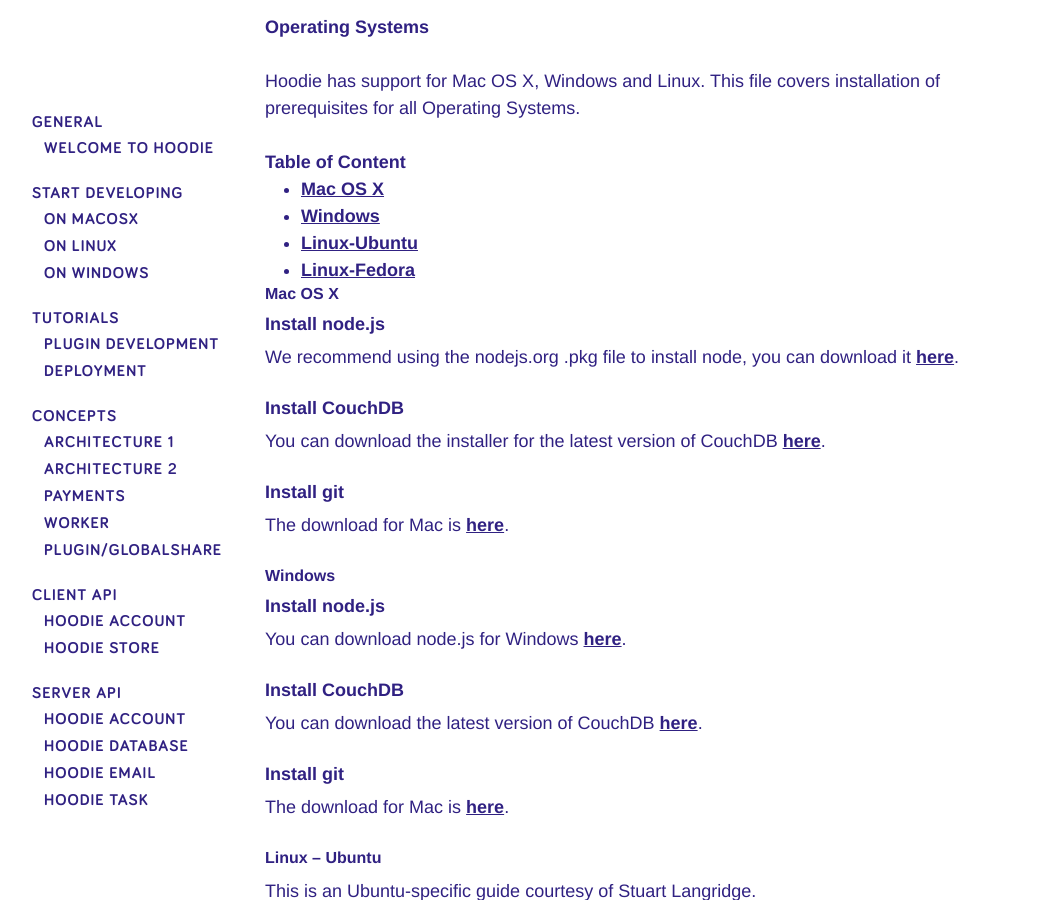
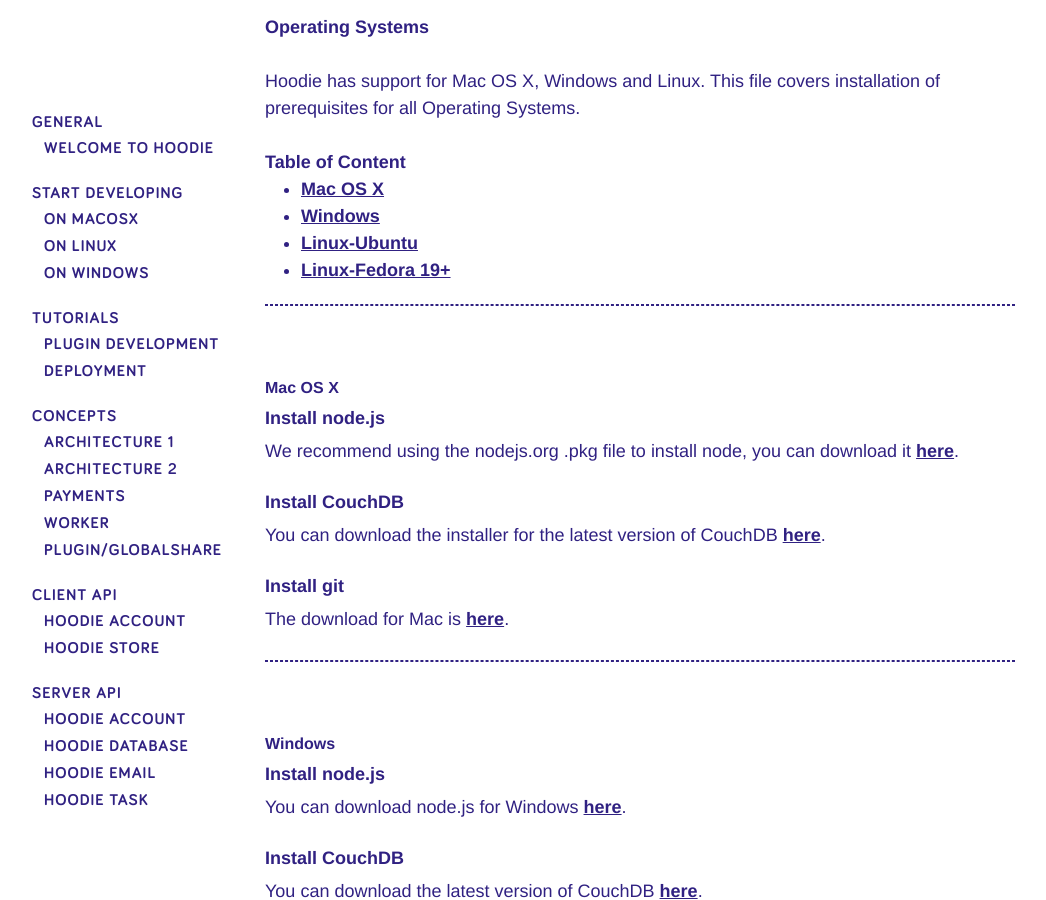
Before and after one commit to hoodiehq-archive/documentation, a Jekyll site: the page built from tutorials/prerequisites-before-getting-started-with-hoodie.md, in a window 1280 px wide and 900 px high, scrolled down 392 px. Shown: the whole window, without its empty margins (0-1046 px from the left). Built offline with Jekyll 4.4.1, drawn with Linux system fonts in a browser that asks for light colours.

Commit message:
Update prerequisites-before-getting-started-with-hoodie.md

```diff
--- a/tutorials/prerequisites-before-getting-started-with-hoodie.md
+++ b/tutorials/prerequisites-before-getting-started-with-hoodie.md
@@ -18,7 +18,9 @@ Hoodie has support for Mac OS X, Windows and Linux. This file covers installatio
 - <a href="#mac-os-x">Mac OS X</a>
 - <a href="#Windows">Windows</a>
 - <a href="#Linux-Ubuntu">Linux-Ubuntu</a>
-- <a href="#Linux-Fedora">Linux-Fedora</a>
+- <a href="#Linux-Fedora">Linux-Fedora 19+</a>
+
+-------------------------------
 
 ### Mac OS X
 #### Install node.js
@@ -29,6 +31,8 @@ You can download the installer for the latest version of CouchDB [here](http://c
 
 The download for Mac is [here](http://git-scm.com/download/mac).
 
+-------------------------------
+
 ### Windows
 #### Install node.js
 You can download node.js for Windows [here](http://nodejs.org/download/).
@@ -37,10 +41,11 @@ You can download the latest version of CouchDB [here](http://couchdb.apache.org/
 #### Install git
 The download for Mac is [here](http://git-scm.com/download/win).
 
+-------------------------------
+
 ### Linux – Ubuntu
 This is an Ubuntu-specific guide courtesy of Stuart Langridge.
 #### Install node.js
-
 On Ubuntu, you don't have to build Node.js from source, you can install it as a package instead. Add Chris Lea's Node.js PPA and install from it:
 
   $ sudo add-apt-repository ppa:chris-lea/node.js
@@ -52,9 +57,13 @@ On Ubuntu, you don't have to build Node.js from source, you can install it as a
   $ sudo apt-get update
   $ sudo apt-get install couchdb-bin git
 
+-------------------------------
+
 ### Linux – Fedora 19+
 #### Install CouchDB, Git and node.js
 
   $ sudo yum install couchdb git nodejs npm
 
+-------------------------------
+
 Installation done! Time to [get started with Hoodie](MISSING LINK TO TUTORIAL).
```
